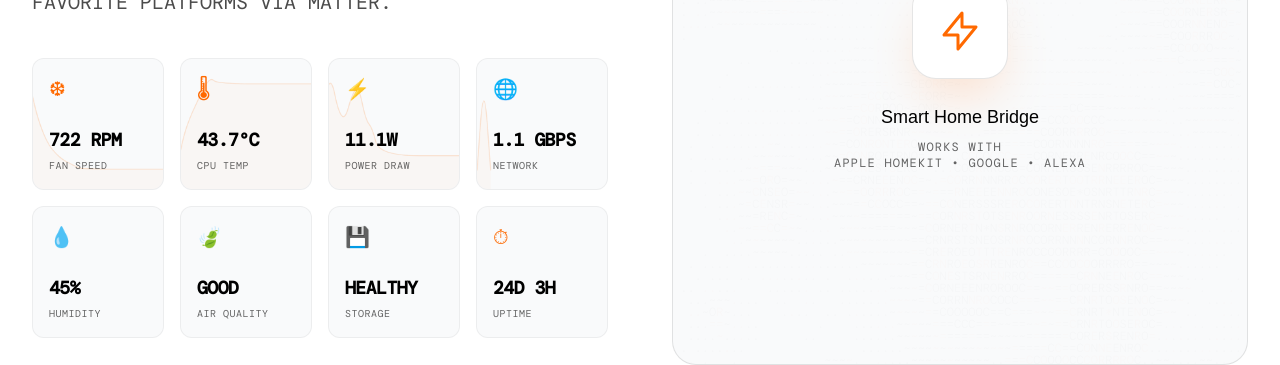
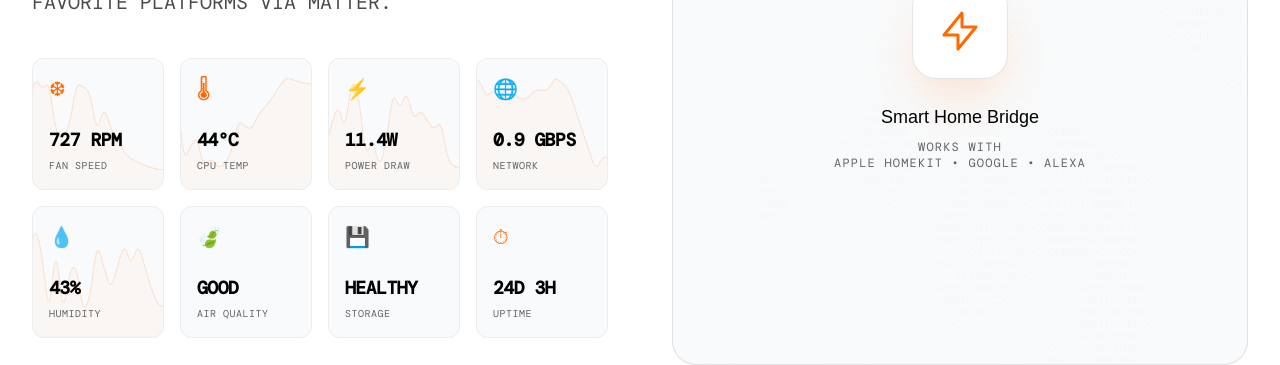
Before and after one commit to grsszne/cornerstonesh, a Next.js app: page /foundation in a window 1280 px wide. Shown: the part 3120-3485 px from the top of the page. Built offline with nearby package versions, Linux system fonts and the light colour scheme; a web font is replaced by a local one.

Commit message:
Styling.

```diff
--- a/src/components/TelemetryCard.jsx
+++ b/src/components/TelemetryCard.jsx
@@ -3,15 +3,32 @@
 import { useState, useEffect, useRef } from "react";
 import { useTelemetry } from "./TelemetryContext";
 
+// Generate initial history for smooth startup
+const generateInitialHistory = (metricKey, currentValue) => {
+  const history = [];
+  const count = 20;
+
+  for (let i = 0; i < count; i++) {
+    // Generate values with small variations around current value
+    const variation = (Math.random() - 0.5) * 0.1; // ±5% variation
+    const value = currentValue * (1 + variation);
+    history.push(value);
+  }
+
+  return history;
+};
+
 export default function TelemetryCard({ label, metricKey, unit, icon }) {
   const metrics = useTelemetry();
   const displayValue = metrics[metricKey];
-  const [history, setHistory] = useState([displayValue]);
+  const [history, setHistory] = useState(() => generateInitialHistory(metricKey, displayValue));
   const canvasRef = useRef(null);
   const maxHistoryLength = 20;
   const animationRef = useRef(null);
   const lastUpdateTime = useRef(Date.now());
   const scrollOffset = useRef(0);
+  const smoothMin = useRef(displayValue * 0.95);
+  const smoothMax = useRef(displayValue * 1.05);
 
   // Update history when value changes
   useEffect(() => {
@@ -41,15 +58,21 @@ export default function TelemetryCard({ label, metricKey, unit, icon }) {
       // Clear canvas
       ctx.clearRect(0, 0, width, height);
 
-      // Calculate min/max for scaling with padding
-      const min = Math.min(...history);
-      const max = Math.max(...history);
-      const range = max - min || 1;
+      // Calculate actual min/max from history
+      const actualMin = Math.min(...history);
+      const actualMax = Math.max(...history);
+
+      // Smoothly interpolate towards actual min/max (exponential smoothing)
+      const smoothingFactor = 0.1;
+      smoothMin.current = smoothMin.current + (actualMin - smoothMin.current) * smoothingFactor;
+      smoothMax.current = smoothMax.current + (actualMax - smoothMax.current) * smoothingFactor;
+
+      const range = smoothMax.current - smoothMin.current || 1;
 
       // Add 20% padding to top and bottom
       const padding = range * 0.2;
-      const paddedMin = min - padding;
-      const paddedMax = max + padding;
+      const paddedMin = smoothMin.current - padding;
+      const paddedMax = smoothMax.current + padding;
       const paddedRange = paddedMax - paddedMin;
 
       // Calculate interpolation progress (0-1) based on time since last update
--- a/src/components/TelemetryContext.jsx
+++ b/src/components/TelemetryContext.jsx
@@ -22,25 +22,48 @@ export function TelemetryProvider({ children }) {
         const newCpuLoad = Math.max(0.2, Math.min(0.8, prev.cpuLoad + cpuLoadChange));
 
         // CPU temp correlates with CPU load (with some lag/smoothing)
-        const targetTemp = 38 + (newCpuLoad * 20); // 38-58°C range
-        const cpuTemp = prev.cpuTemp + (targetTemp - prev.cpuTemp) * 0.3;
+        // Increased range: 35-65°C
+        const targetTemp = 35 + (newCpuLoad * 30);
+        let cpuTemp = prev.cpuTemp + (targetTemp - prev.cpuTemp) * 0.3;
+        // Ensure temperature always changes by at least 0.1°C
+        if (Math.abs(cpuTemp - prev.cpuTemp) < 0.1) {
+          cpuTemp = prev.cpuTemp + (Math.random() > 0.5 ? 0.1 : -0.1);
+        }
 
         // Fan speed responds to temperature
-        const targetFanSpeed = 600 + (cpuTemp - 38) * 20; // 600-1000 RPM range
-        const fanSpeed = prev.fanSpeed + (targetFanSpeed - prev.fanSpeed) * 0.25;
+        const targetFanSpeed = 600 + (cpuTemp - 35) * 13.33; // 600-1000 RPM range
+        let fanSpeed = prev.fanSpeed + (targetFanSpeed - prev.fanSpeed) * 0.25;
+        // Ensure fan speed always changes by at least 1 RPM
+        if (Math.abs(fanSpeed - prev.fanSpeed) < 1) {
+          fanSpeed = prev.fanSpeed + (Math.random() > 0.5 ? 1 : -1);
+        }
 
         // Power draw correlates with CPU load and fan speed
         const basePower = 8 + (newCpuLoad * 10); // 8-18W from CPU
         const fanPower = (fanSpeed - 600) / 400 * 2; // 0-2W from fan
-        const powerDraw = basePower + fanPower + (Math.random() - 0.5) * 0.5;
+        let powerDraw = basePower + fanPower + (Math.random() - 0.5) * 0.5;
+        // Ensure power draw always changes by at least 0.1W
+        if (Math.abs(powerDraw - prev.powerDraw) < 0.1) {
+          powerDraw = prev.powerDraw + (Math.random() > 0.5 ? 0.1 : -0.1);
+        }
 
         // Network has independent smooth variation
         const networkChange = (Math.random() - 0.5) * 0.15;
-        const network = Math.max(0.8, Math.min(2.0, prev.network + networkChange));
+        let network = Math.max(0.8, Math.min(2.0, prev.network + networkChange));
+        // Ensure network always changes by at least 0.1 Gbps
+        if (Math.abs(network - prev.network) < 0.1) {
+          network = prev.network + (Math.random() > 0.5 ? 0.1 : -0.1);
+          network = Math.max(0.8, Math.min(2.0, network));
+        }
 
         // Humidity has very slow, smooth variation
         const humidityChange = (Math.random() - 0.5) * 0.3;
-        const humidity = Math.max(40, Math.min(50, prev.humidity + humidityChange));
+        let humidity = Math.max(40, Math.min(50, prev.humidity + humidityChange));
+        // Ensure humidity always changes by at least 1%
+        if (Math.abs(humidity - prev.humidity) < 1) {
+          humidity = prev.humidity + (Math.random() > 0.5 ? 1 : -1);
+          humidity = Math.max(40, Math.min(50, humidity));
+        }
 
         return {
           cpuLoad: newCpuLoad,
```
